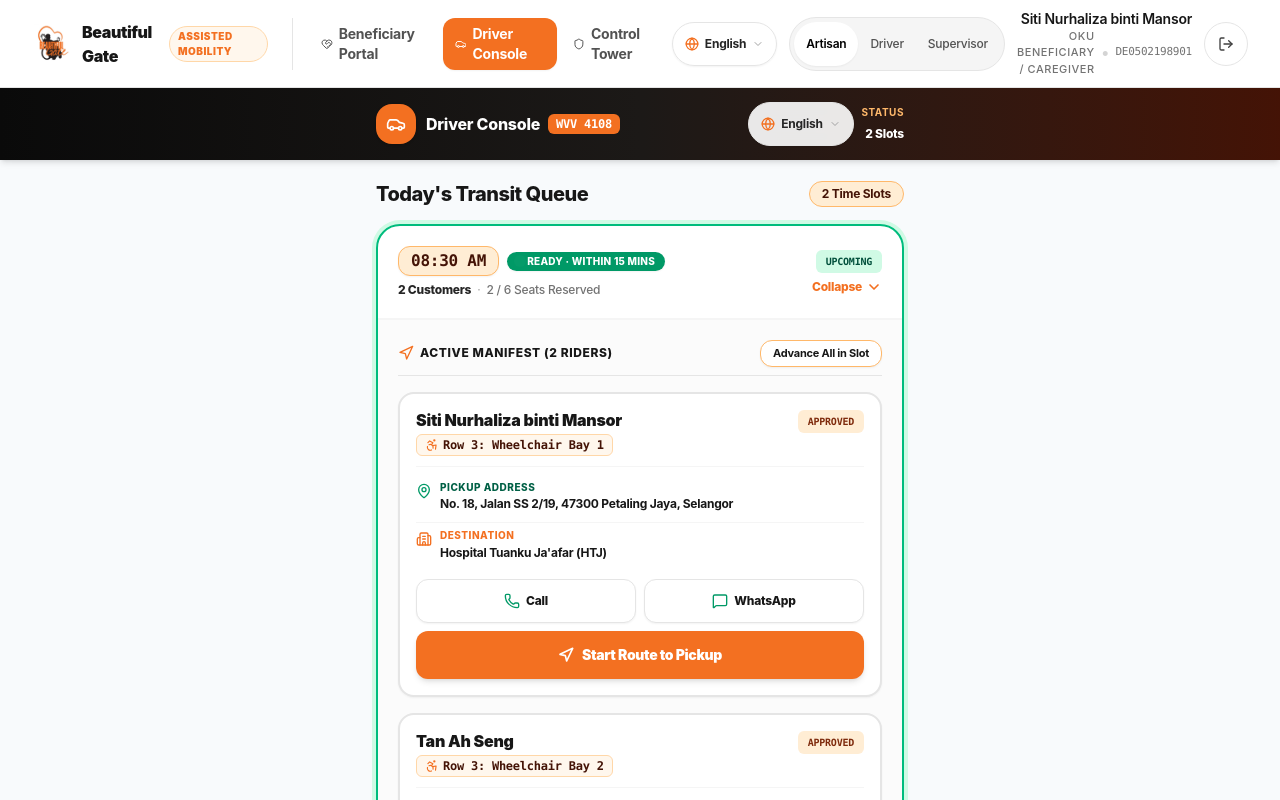
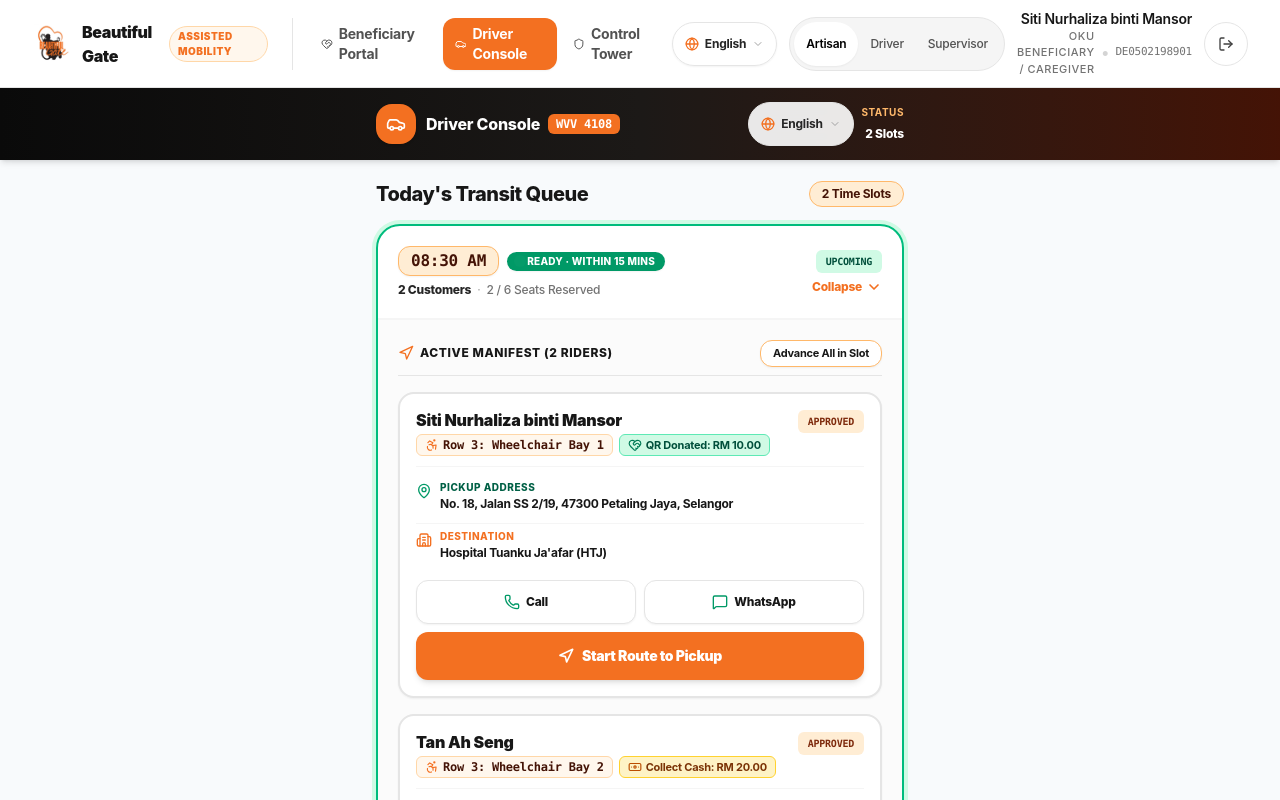
Before and after one commit to norman-AI-2025/BeautifulGate, a Next.js app: page /driver in a window 1280 px wide. Shown: the top 800 px of the page. Built offline with nearby package versions, Linux system fonts and the light colour scheme.

Commit message:
feat: display cash collection and qr donation badges in driver manifest

```diff
--- a/src/app/driver/page.tsx
+++ b/src/app/driver/page.tsx
@@ -18,7 +18,9 @@ import {
   Armchair,
   Accessibility,
   Clock,
-  RotateCcw
+  RotateCcw,
+  HeartHandshake,
+  Banknote
 } from 'lucide-react';
 import { TransitBooking, TransitStatus } from '@/types';
 
@@ -432,7 +434,7 @@ export default function DriverPage() {
                                     <h3 className="text-base font-black text-neutral-900 leading-tight">
                                       {booking.passenger_name}
                                     </h3>
-                                    <div className="flex items-center gap-1.5 mt-1">
+                                    <div className="flex flex-wrap items-center gap-1.5 mt-1">
                                       <span className="inline-flex items-center gap-1 font-mono text-xs font-bold px-2 py-0.5 rounded-md bg-orange-50 text-orange-950 border border-orange-200">
                                         {isWheelchair ? (
                                           <Accessibility className="h-3.5 w-3.5 text-[#F37021]" />
@@ -441,6 +443,26 @@ export default function DriverPage() {
                                         )}
                                         {booking.assigned_space}
                                       </span>
+
+                                      {booking.donation && (
+                                        <span className={`inline-flex items-center gap-1 text-[11px] font-bold px-2 py-0.5 rounded-md ${
+                                          booking.donation.method === 'cash'
+                                            ? 'bg-amber-100 text-amber-900 border border-amber-300'
+                                            : 'bg-emerald-100 text-emerald-900 border border-emerald-300'
+                                        }`}>
+                                          {booking.donation.method === 'cash' ? (
+                                            <>
+                                              <Banknote className="h-3.5 w-3.5 text-amber-700" />
+                                              <span>{t('driver.collectCashDonation', 'Collect Cash: RM {amount}').replace('{amount}', booking.donation.amount.toFixed(2))}</span>
+                                            </>
+                                          ) : (
+                                            <>
+                                              <HeartHandshake className="h-3.5 w-3.5 text-emerald-700" />
+                                              <span>{t('driver.qrDonated', 'QR Donated: RM {amount}').replace('{amount}', booking.donation.amount.toFixed(2))}</span>
+                                            </>
+                                          )}
+                                        </span>
+                                      )}
                                     </div>
                                   </div>
 
```
